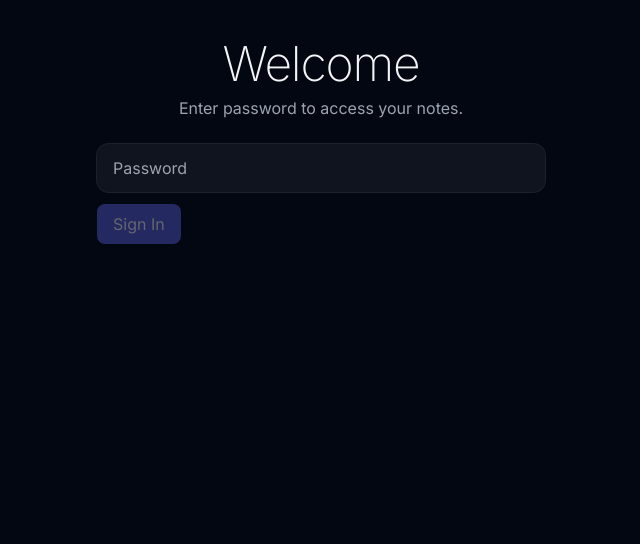
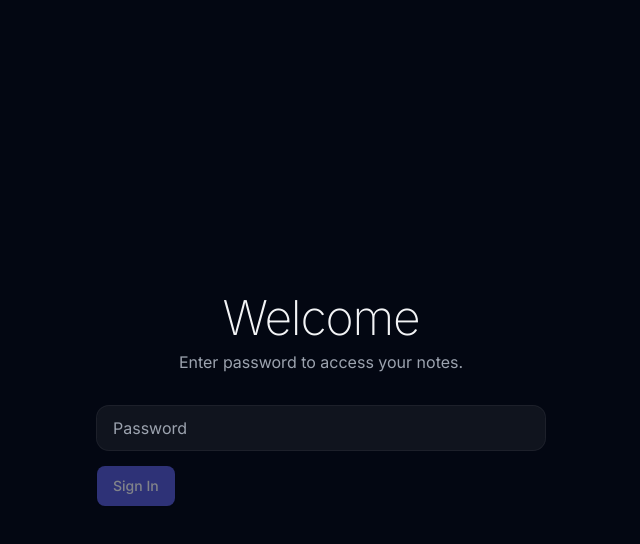
Before and after one commit to theted/notes, a React (Vite) app in the folder frontend/: page /login in a window 1280 px wide. Shown: the top 544 px of the page, without its empty margins (319-959 px from the left). Built offline with nearby package versions, Linux system fonts and the light colour scheme; no server answers.

Commit message:
Add Shadcn

```diff
--- a/frontend/src/components/SearchBar.tsx
+++ b/frontend/src/components/SearchBar.tsx
@@ -1,18 +1,18 @@
 import React from 'react';
 import { motion } from 'framer-motion';
 import { inputFocus } from '../config/animations';
-import { inputBase } from '../config/styles';
+import Input from './ui/input';
 
 type Props = { value: string; onChange: (v: string) => void; placeholder?: string };
 
 const SearchBar = ({ value, onChange, placeholder }: Props) => (
-  <motion.input
-    value={value}
-    onChange={(e) => onChange(e.target.value)}
-    placeholder={placeholder || 'Search notes…'}
-    className={inputBase}
-    {...inputFocus}
-  />
+  <motion.div {...inputFocus}>
+    <Input
+      value={value}
+      onChange={(e) => onChange(e.target.value)}
+      placeholder={placeholder || 'Search notes…'}
+    />
+  </motion.div>
 );
 
 export default SearchBar;
--- /dev/null
+++ b/frontend/src/components/ui/button.tsx
@@ -0,0 +1,45 @@
+import * as React from 'react';
+import { cn } from '../../lib/utils';
+
+export type ButtonProps = React.ButtonHTMLAttributes<HTMLButtonElement> & {
+  variant?: 'primary' | 'secondary' | 'ghost' | 'destructive' | 'outline';
+  size?: 'sm' | 'md' | 'lg';
+};
+
+const variantClasses: Record<NonNullable<ButtonProps['variant']>, string> = {
+  primary:
+    'bg-indigo-500/90 hover:bg-indigo-500 text-white shadow-sm focus-visible:ring-indigo-400/60',
+  secondary:
+    'bg-white/10 hover:bg-white/15 text-white focus-visible:ring-indigo-400/60',
+  ghost: 'bg-transparent hover:bg-white/5 text-gray-200 focus-visible:ring-white/30',
+  outline:
+    'bg-transparent border border-white/15 hover:bg-white/5 text-gray-100 focus-visible:ring-white/30',
+  destructive:
+    'bg-red-500/90 hover:bg-red-500 text-white focus-visible:ring-red-400/60',
+};
+
+const sizeClasses: Record<NonNullable<ButtonProps['size']>, string> = {
+  sm: 'h-8 px-3 text-sm',
+  md: 'h-10 px-4 text-sm',
+  lg: 'h-11 px-5 text-base',
+};
+
+export const Button = React.forwardRef<HTMLButtonElement, ButtonProps>(
+  ({ className, variant = 'primary', size = 'md', ...props }, ref) => {
+    return (
+      <button
+        ref={ref}
+        className={cn(
+          'inline-flex items-center justify-center rounded-lg font-medium transition focus-visible:outline-none focus-visible:ring-2 disabled:opacity-50 disabled:pointer-events-none',
+          variantClasses[variant],
+          sizeClasses[size],
+          className,
+        )}
+        {...props}
+      />
+    );
+  },
+);
+Button.displayName = 'Button';
+
+export default Button;
--- /dev/null
+++ b/frontend/src/components/ui/dropdown.tsx
@@ -0,0 +1,94 @@
+import * as React from 'react';
+import { cn } from '../../lib/utils';
+
+type DropdownContextValue = {
+  open: boolean;
+  setOpen: (v: boolean) => void;
+};
+
+const DropdownContext = React.createContext<DropdownContextValue | null>(null);
+
+export const Dropdown: React.FC<{ children: React.ReactNode; className?: string } & React.HTMLAttributes<HTMLDivElement>> = ({
+  children,
+  className,
+  ...rest
+}) => {
+  const [open, setOpen] = React.useState(false);
+  const ref = React.useRef<HTMLDivElement>(null);
+
+  React.useEffect(() => {
+    const onDocClick = (e: MouseEvent) => {
+      if (!ref.current) return;
+      if (!ref.current.contains(e.target as Node)) setOpen(false);
+    };
+    document.addEventListener('mousedown', onDocClick);
+    return () => document.removeEventListener('mousedown', onDocClick);
+  }, []);
+
+  return (
+    <DropdownContext.Provider value={{ open, setOpen }}>
+      <div ref={ref} className={cn('relative inline-block text-left', className)} {...rest}>
+        {children}
+      </div>
+    </DropdownContext.Provider>
+  );
+};
+
+export const DropdownTrigger = React.forwardRef<HTMLButtonElement, React.ButtonHTMLAttributes<HTMLButtonElement>>(
+  ({ className, onClick, ...props }, ref) => {
+    const ctx = React.useContext(DropdownContext)!;
+    return (
+      <button
+        ref={ref}
+        onClick={(e) => {
+          ctx.setOpen(!ctx.open);
+          onClick?.(e);
+        }}
+        className={cn('inline-flex items-center gap-2 rounded-lg px-3 py-2 bg-white/10 hover:bg-white/15', className)}
+        {...props}
+      />
+    );
+  },
+);
+DropdownTrigger.displayName = 'DropdownTrigger';
+
+export const DropdownContent: React.FC<{
+  children: React.ReactNode;
+  align?: 'start' | 'end';
+  className?: string;
+}> = ({ children, align = 'start', className }) => {
+  const ctx = React.useContext(DropdownContext)!;
+  if (!ctx.open) return null;
+  return (
+    <div
+      className={cn(
+        'absolute z-50 mt-2 min-w-[12rem] rounded-xl border border-white/10 bg-black/90 shadow-xl backdrop-blur p-1',
+        align === 'end' ? 'right-0' : 'left-0',
+        className,
+      )}
+      role="menu"
+    >
+      {children}
+    </div>
+  );
+};
+
+export const DropdownItem: React.FC<React.ButtonHTMLAttributes<HTMLButtonElement>> = ({ className, ...props }) => {
+  const ctx = React.useContext(DropdownContext)!;
+  return (
+    <button
+      onClick={(e) => {
+        ctx.setOpen(false);
+        props.onClick?.(e);
+      }}
+      className={cn(
+        'w-full text-left rounded-lg px-3 py-2 text-sm hover:bg-white/5 focus-visible:outline-none focus-visible:ring-2 focus-visible:ring-indigo-400/60',
+        className,
+      )}
+      role="menuitem"
+      {...props}
+    />
+  );
+};
+
+export default Dropdown;
--- /dev/null
+++ b/frontend/src/components/ui/input.tsx
@@ -0,0 +1,22 @@
+import * as React from 'react';
+import { cn } from '../../lib/utils';
+
+export type InputProps = React.InputHTMLAttributes<HTMLInputElement>;
+
+const Input = React.forwardRef<HTMLInputElement, InputProps>(({ className, type, ...props }, ref) => {
+  return (
+    <input
+      type={type}
+      className={cn(
+        'w-full px-4 h-11 text-base rounded-xl bg-white/5 ring-1 ring-white/10 placeholder:text-gray-400 focus:outline-none focus:ring-2 focus:ring-indigo-400/60 transition',
+        className,
+      )}
+      ref={ref}
+      {...props}
+    />
+  );
+});
+Input.displayName = 'Input';
+
+export { Input };
+export default Input;
--- /dev/null
+++ b/frontend/src/components/ui/textarea.tsx
@@ -0,0 +1,21 @@
+import * as React from 'react';
+import { cn } from '../../lib/utils';
+
+export type TextareaProps = React.TextareaHTMLAttributes<HTMLTextAreaElement>;
+
+const Textarea = React.forwardRef<HTMLTextAreaElement, TextareaProps>(({ className, ...props }, ref) => {
+  return (
+    <textarea
+      className={cn(
+        'w-full mt-2 px-4 py-3 text-base rounded-xl bg-white/5 ring-1 ring-white/10 placeholder:text-gray-400 focus:outline-none focus:ring-2 focus:ring-indigo-400/60 transition',
+        className,
+      )}
+      ref={ref}
+      {...props}
+    />
+  );
+});
+Textarea.displayName = 'Textarea';
+
+export { Textarea };
+export default Textarea;
--- /dev/null
+++ b/frontend/src/lib/utils.ts
@@ -0,0 +1,3 @@
+export function cn(...classes: Array<string | false | null | undefined>) {
+  return classes.filter(Boolean).join(' ');
+}
--- a/frontend/src/pages/Login.tsx
+++ b/frontend/src/pages/Login.tsx
@@ -2,7 +2,9 @@ import React, { useState } from 'react';
 import { useNavigate, useLocation } from 'react-router-dom';
 import { motion } from 'framer-motion';
 import { pageEnter, headlineEnter, buttonHoverTap, inputFocus } from '../config/animations';
-import { container, headline, inputBase, buttonPrimary } from '../config/styles';
+import { container, headline } from '../config/styles';
+import Input from '../components/ui/input';
+import Button from '../components/ui/button';
 import { useAuth } from '../auth/AuthContext';
 
 const Login: React.FC = () => {
@@ -25,33 +27,28 @@ const Login: React.FC = () => {
   };
 
   return (
-    <motion.div className={container} {...pageEnter}>
-      <header className="mb-6 text-center">
+    <motion.div className={`${container} min-h-screen grid place-content-center`} {...pageEnter}>
+      <header className="mb-8 text-center">
         <motion.h1 className={headline} {...headlineEnter}>
           Welcome
         </motion.h1>
         <div className="text-gray-400 mt-2">Enter password to access your notes.</div>
       </header>
-      <form onSubmit={onSubmit} className="max-w-md mx-auto">
-        <motion.input
-          type="password"
-          value={pwd}
-          onChange={(e) => setPwd(e.target.value)}
-          placeholder="Password"
-          className={inputBase}
-          {...inputFocus}
-        />
+      <form onSubmit={onSubmit} className="max-w-md mx-auto w-[min(90vw,28rem)]">
+        <motion.div {...inputFocus}>
+          <Input
+            type="password"
+            value={pwd}
+            onChange={(e) => setPwd(e.target.value)}
+            placeholder="Password"
+          />
+        </motion.div>
         {error && <div className="mt-2 text-sm text-red-400">{error}</div>}
-        <div className="mt-3">
-          <motion.button
-            type="submit"
-            disabled={!pwd || loading}
-            className={buttonPrimary}
-            {...buttonHoverTap}
-          >
+        <motion.div className="mt-4" {...buttonHoverTap}>
+          <Button type="submit" disabled={!pwd || loading}>
             {loading ? 'Signing in…' : 'Sign In'}
-          </motion.button>
-        </div>
+          </Button>
+        </motion.div>
       </form>
     </motion.div>
   );
```
Also changed, not shown: frontend/src/pages/Home.tsx (+30 -23 lines), frontend/src/pages/NoteDetail.tsx (+54 -54 lines).
